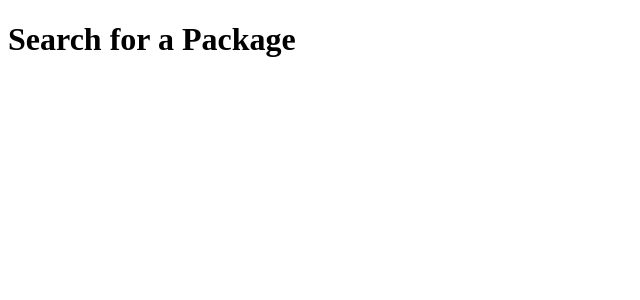
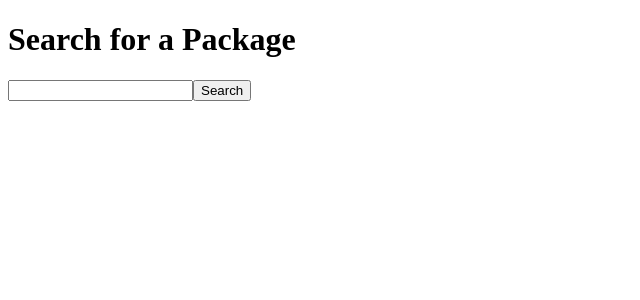
Before and after one commit to dominikmanowski/redux-ts, a React (Create React App) app: page / in a window 1280 px wide. Shown: the top 300 px of the page, without its empty margins (0-640 px from the left). Built offline with nearby package versions, Linux system fonts and the light colour scheme.

Commit message:
Create PackageList component and add it to App

```diff
--- a/src/App.tsx
+++ b/src/App.tsx
@@ -1,11 +1,13 @@
 import { Provider } from "react-redux";
 import { store } from "./state";
+import PackageList from "./components/PackageList";
 
 const App: React.FC = () => {
   return (
     <Provider store={store}>
       <div>
         <h1>Search for a Package</h1>
+        <PackageList />
       </div>
     </Provider>
   );
--- /dev/null
+++ b/src/components/PackageList.tsx
@@ -0,0 +1,10 @@
+const PackageList: React.FC = () => {
+  return (
+    <form>
+      <input type="text"/>
+      <button>Search</button>
+    </form>
+  );
+};
+
+export default PackageList;
```
